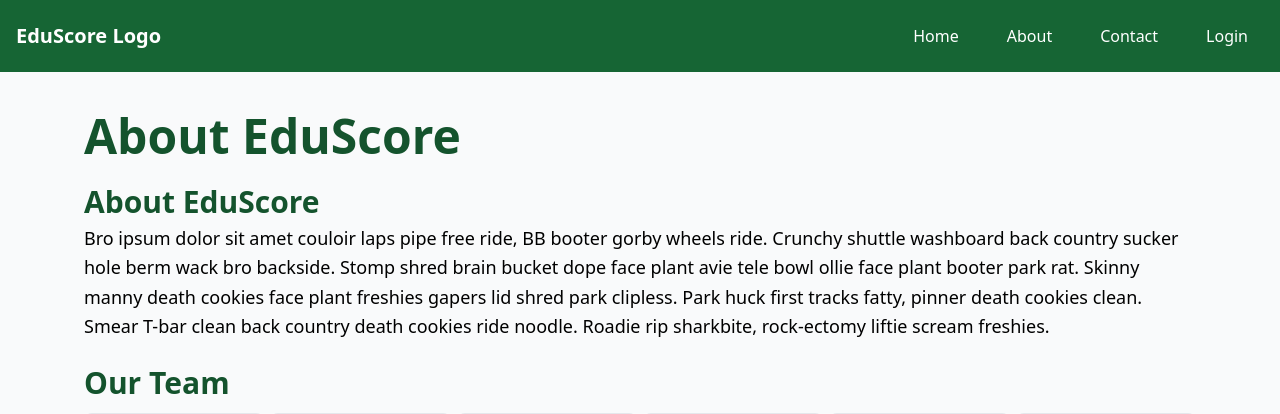
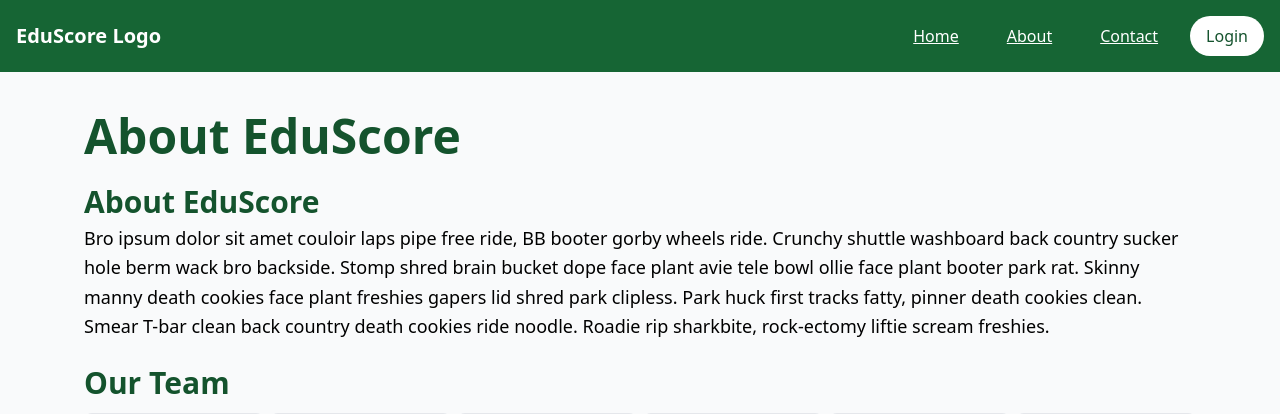
Before and after one commit to riCODEre/EduScore, a Django app: page /about in a window 1280 px wide. Shown: the top 414 px of the page. Run offline with Django 5.2, Linux system fonts and the light colour scheme; some libraries are stand-ins or nearby versions.

Commit message:
edited temp_2.html login/logout button

```diff
--- a/templates/temp_2.html
+++ b/templates/temp_2.html
@@ -17,16 +17,16 @@
                 <a href="{% url 'landing' %}">EduScore Logo</a>
             </div>
             <div class="flex space-x-4">
-                <a href="{% url 'SearchProf' %}" class="px-4 py-2">Home</a>
+                <a href="{% url 'SearchProf' %}" class="underline px-4 py-2">Home</a>
                 {% if user.is_authenticated %}
-                    <a href="{% url 'Bookmark' %}" class="px-4 py-2">Bookmarks</a>
+                    <a href="{% url 'Bookmark' %}" class="underline px-4 py-2">Bookmarks</a>
                 {% endif %}
-                <a href="#" class="px-4 py-2">About</a>
-                <a href="#" class="px-4 py-2">Contact</a>
+                <a href="#" class="underline px-4 py-2">About</a>
+                <a href="#" class="underline px-4 py-2">Contact</a>
                 {% if user.is_authenticated %}
-                    <a href="{% url 'UserLogout' %}" class="px-4 py-2">Logout</a>
+                    <a href="{% url 'UserLogout' %}" class="bg-white rounded-full text-green-900 px-4 py-2">Logout</a>
                 {% else %}
-                    <a href="{% url 'UserLogin' %}" class="px-4 py-2">Login</a>
+                    <a href="{% url 'UserLogin' %}" class="bg-white rounded-full text-green-900 px-4 py-2">Login</a>
                 {% endif %}
 
             </div>
```
